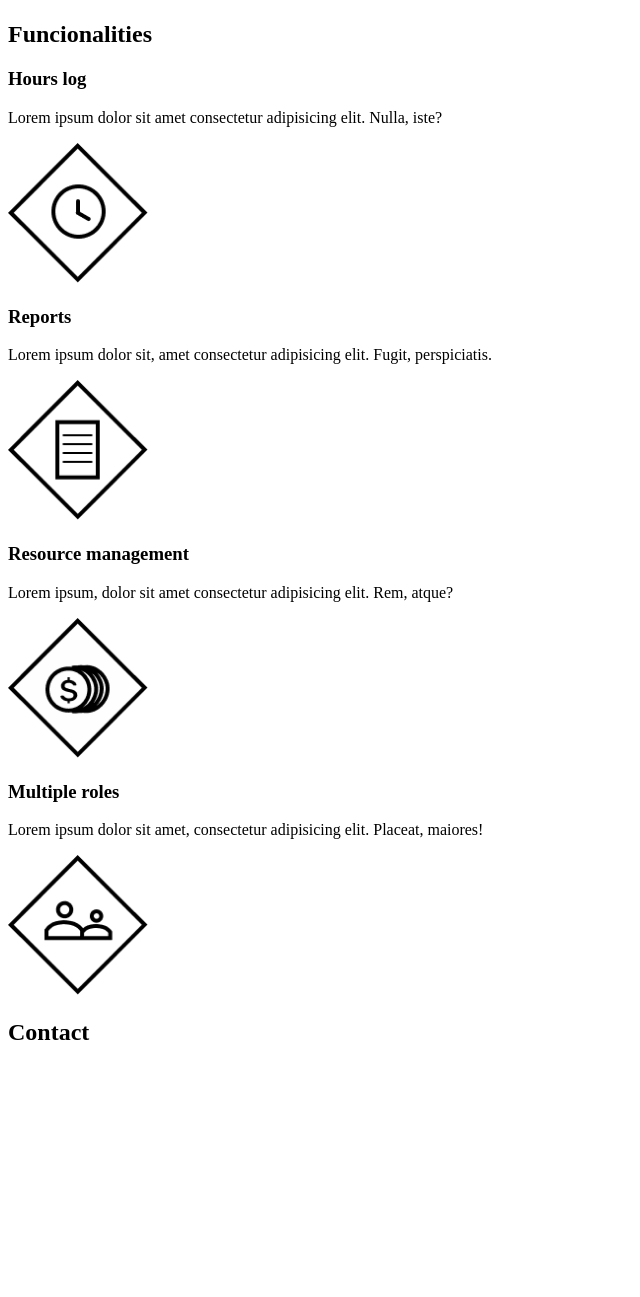
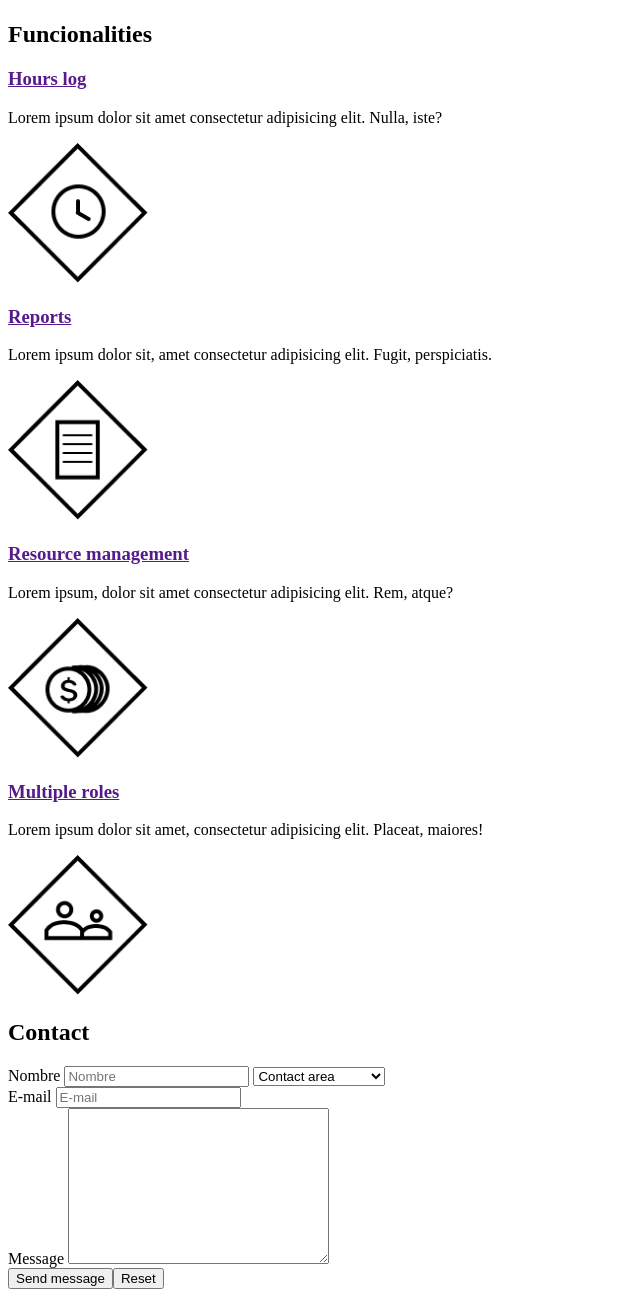
Before and after one commit to RamiroAmadeo/BaSP-A2022-Etapa-1, a plain HTML site: page Semana-01/index.html in a window 1280 px wide. Shown: the part 2442-3739 px from the top of the page, without its empty margins (0-640 px from the left). Before the commit the page ends 3508 px from the top, so only its background shows below. Drawn offline with Linux system fonts and the light colour scheme.

Commit message:
BaSP-W0X-2022: add links to images and titles also create a contact area and his buttons

```diff
--- a/Semana-01/index.html
+++ b/Semana-01/index.html
@@ -61,29 +61,50 @@
                 <h2>Funcionalities</h2>
             </div>
             <div>
-                <h3>Hours log</h3>
+                <a href="" target="_self"><h3>Hours log</h3></a>
                 <p>
                     Lorem ipsum dolor sit amet consectetur adipisicing elit. Nulla, iste?
                 </p>
-                <img src="assets/Hours Log.png" alt="icon.html"width="140" height="140">
-                <h3>Reports</h3>
+                <a href="" target="_self"><img src="assets/Hours Log.png" alt="icon.html"width="140" height="140"></a>
+                <a href="" target="_self"><h3>Reports</h3></a>
                 <p>
                     Lorem ipsum dolor sit, amet consectetur adipisicing elit. Fugit, perspiciatis.
                 </p>
-                <img src="assets/Reports.png" alt="icon.html"width="140" height="140">
-                <h3>Resource management</h3>
+                <a href="" target="_self"><img src="assets/Reports.png" alt="icon.html"width="140" height="140"></a>
+                <a href="" target="_self"><h3>Resource management</h3></a>
                 <p>
                     Lorem ipsum, dolor sit amet consectetur adipisicing elit. Rem, atque?
                 </p>
-                <img src="assets/Resource Management.png" alt="icon.html"width="140" height="140">
-                <h3>Multiple roles</h3>
+                <a href="" target="_self"><img src="assets/Resource Management.png" alt="icon.html"width="140" height="140"></a>
+                <a href="" target="_self"><h3>Multiple roles</h3></a>
                 <p>
                     Lorem ipsum dolor sit amet, consectetur adipisicing elit. Placeat, maiores!
                 </p>
-                <img src="assets/Multiple Roles.png" alt="icon.html"width="140" height="140">
+                <a href="" target="_self"><img src="assets/Multiple Roles.png" alt="icon.html"width="140" height="140"></a>
             </div>
             <div>
                 <h2>Contact</h2>
             </div>
+            <form action="" method="">
+                <div>
+                    <label>Nombre</label>
+                    <input type="text" placeholder="Nombre">
+                    <select>
+                        <option value="Contact area">Contact area</option>
+                        <option value="Human resources">Human resources</option>
+                        <option value="Systems">Systems</option>
+                        <option value="Commercialization">Commercialization</option>
+                    </select>
+                </div>
+                <div>
+                    <label>E-mail</label>
+                    <input type="text" placeholder="E-mail">
+                    <div>
+                        <label>Message</label>
+                        <textarea name="Description" cols="30" rows="10"></textarea>
+                    </div>
+                </div>
+                <input type="button" value="Send message"><input type="Reset" value="Reset">
+            </form>
     </body>
 </html>
```
